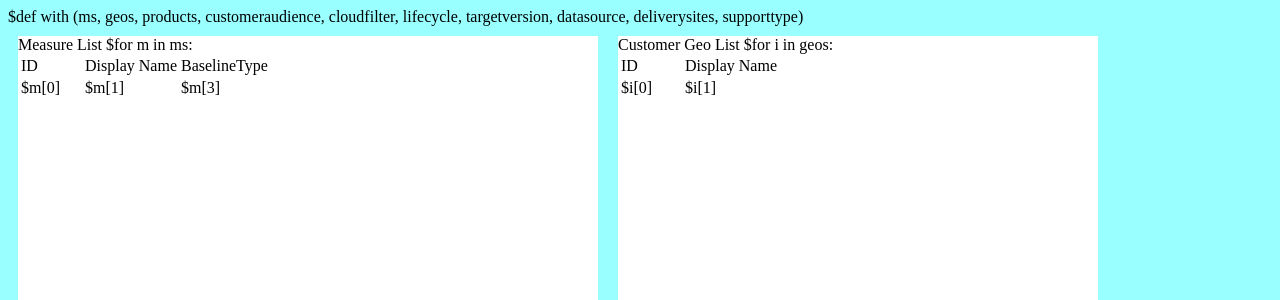
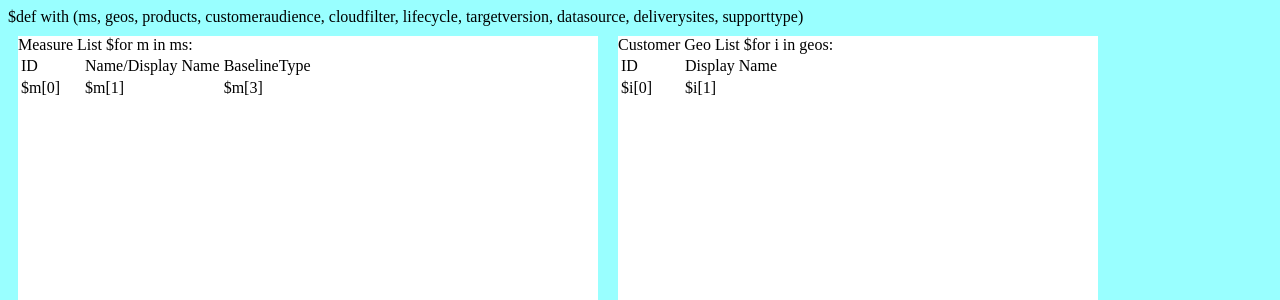
Before and after one commit to rav009/Data-Vertifier, a Python web app: template Data Vertifier/TEMPLATES/csadim.html in a window 1280 px wide. Shown: the top 300 px of the page. Run offline with Jinja, Linux system fonts and the light colour scheme; the template is opened without the code that fills it, so the values that code supplies are empty.

Commit message:
no message

```diff
--- a/Data Vertifier/DAO/DimDAO.py
+++ b/Data Vertifier/DAO/DimDAO.py
@@ -95,7 +95,7 @@
 
     def LoadMeasure(self):
         rs = []
-        sql = 'SELECT id,[DisplayName],[Perspective],[Baseline] FROM [CSA_DM].[dbo].[DimMeasure] order by id'
+        sql = 'SELECT id,[Name]+\'/\'+isnull([DisplayName],\'\'),[Perspective],[Baseline] FROM [CSA_DM].[dbo].[DimMeasure] order by id'
         conn = self.returnconn()
         cursor = conn.cursor()
         cursor.execute(sql)
--- a/Data Vertifier/TEMPLATES/csadim.html
+++ b/Data Vertifier/TEMPLATES/csadim.html
@@ -24,7 +24,7 @@
     <table>
         <tr>
             <td>ID</td>
-            <td>Display Name</td>
+            <td>Name/Display Name</td>
             <td>BaselineType</td>
         </tr>
     $for m in ms:
```
